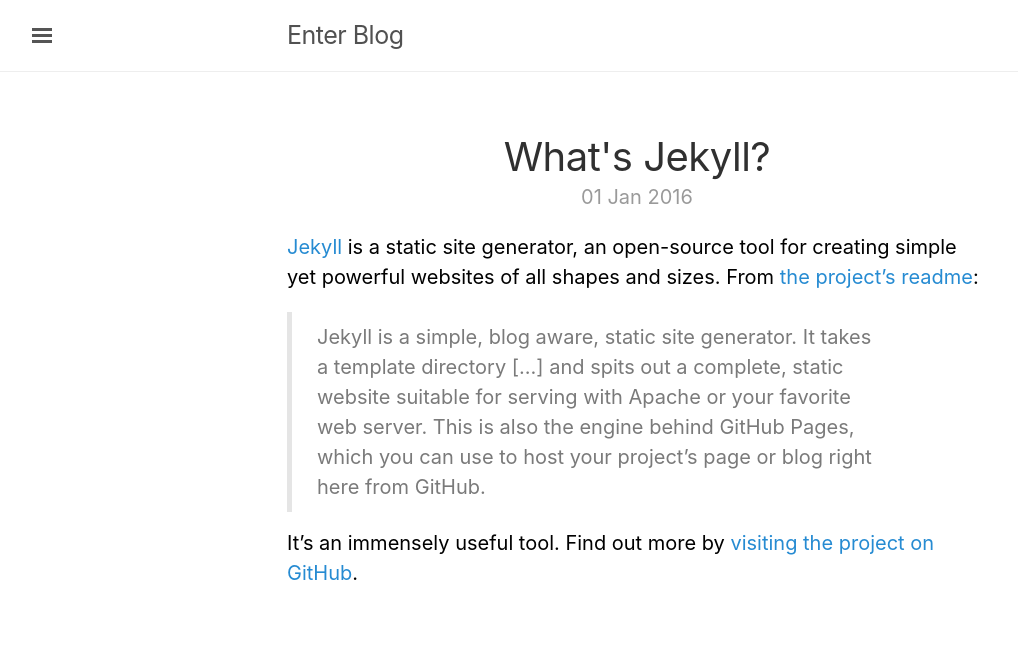
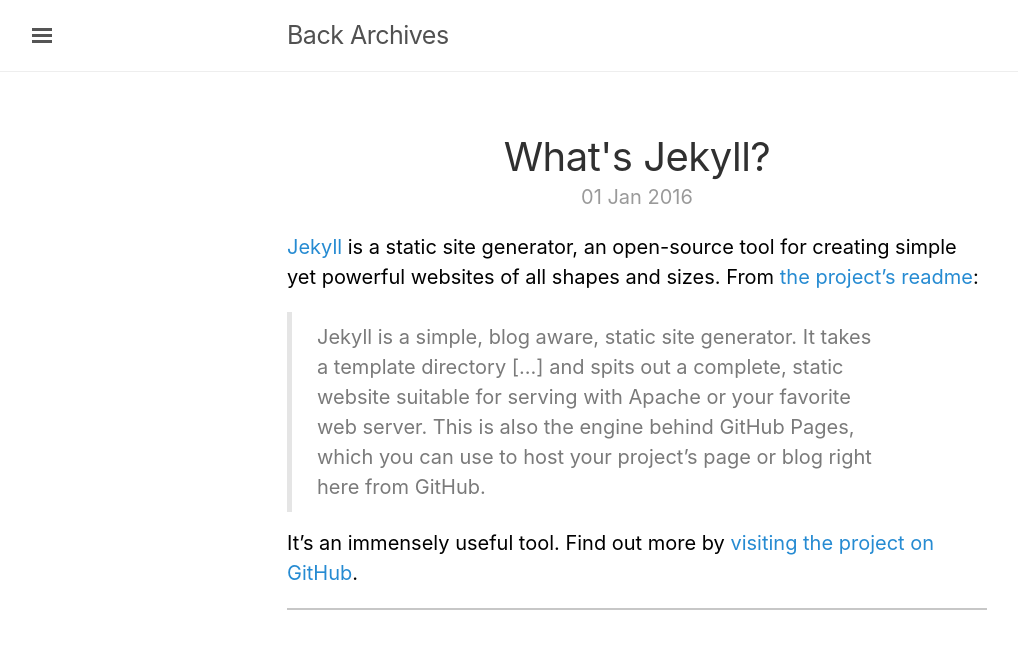
Before and after one commit to doublesand/doublesand, a Jekyll site: the page built from _posts/2016-01-01-whats-jekyll.md, in a window 1280 px wide. Shown: the top 649 px of the page, without its empty margins (3-1021 px from the left). Built offline with Jekyll 4.4.1, drawn with Linux system fonts in a browser that asks for light colours; comment, search, counter and statistics services are not loaded.

Commit message:
修改样式

```diff
--- a/_layouts/default.html
+++ b/_layouts/default.html
@@ -15,7 +15,7 @@
                         {% if page.title == "Blog" %}
                         <input class="page-search-input" type="text" placeholder="输入关键词搜索" />
                         {% else %}
-                        <a href="{{ site.baseurl }}/" title="Blog">Enter Blog</a>
+                        <a href="{{ site.baseurl }}/" title="Blog">Back Archives</a>
                         {% endif %}
                     </h3>
                 </div>
--- a/_layouts/post.html
+++ b/_layouts/post.html
@@ -6,6 +6,6 @@
     <h1 class="post-title">{{ page.title }}</h1>
     <span class="post-date">{{ page.date | date_to_string }}</span>
     {{ content | morkdownify }}
+</div>
 
-    {% include disqus.html %}
-</div>
+{% include disqus.html %}
--- a/_sass/_post.scss
+++ b/_sass/_post.scss
@@ -6,7 +6,7 @@
 .page,
 .post {
   margin-bottom: 4em;
-
+  border-bottom: 2px solid #c7c7c7;
   li + li {
     margin-top: .25rem;
   }
```
